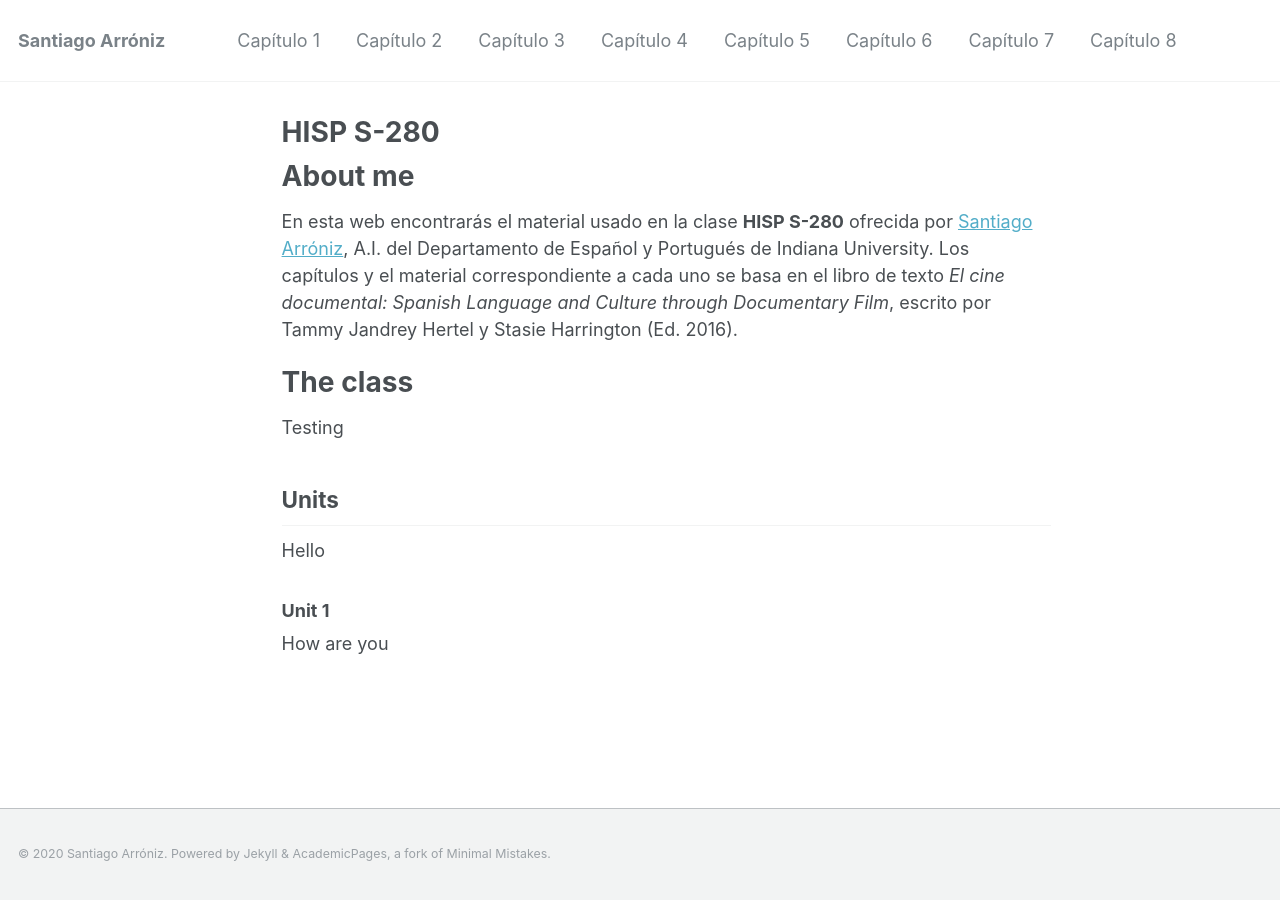
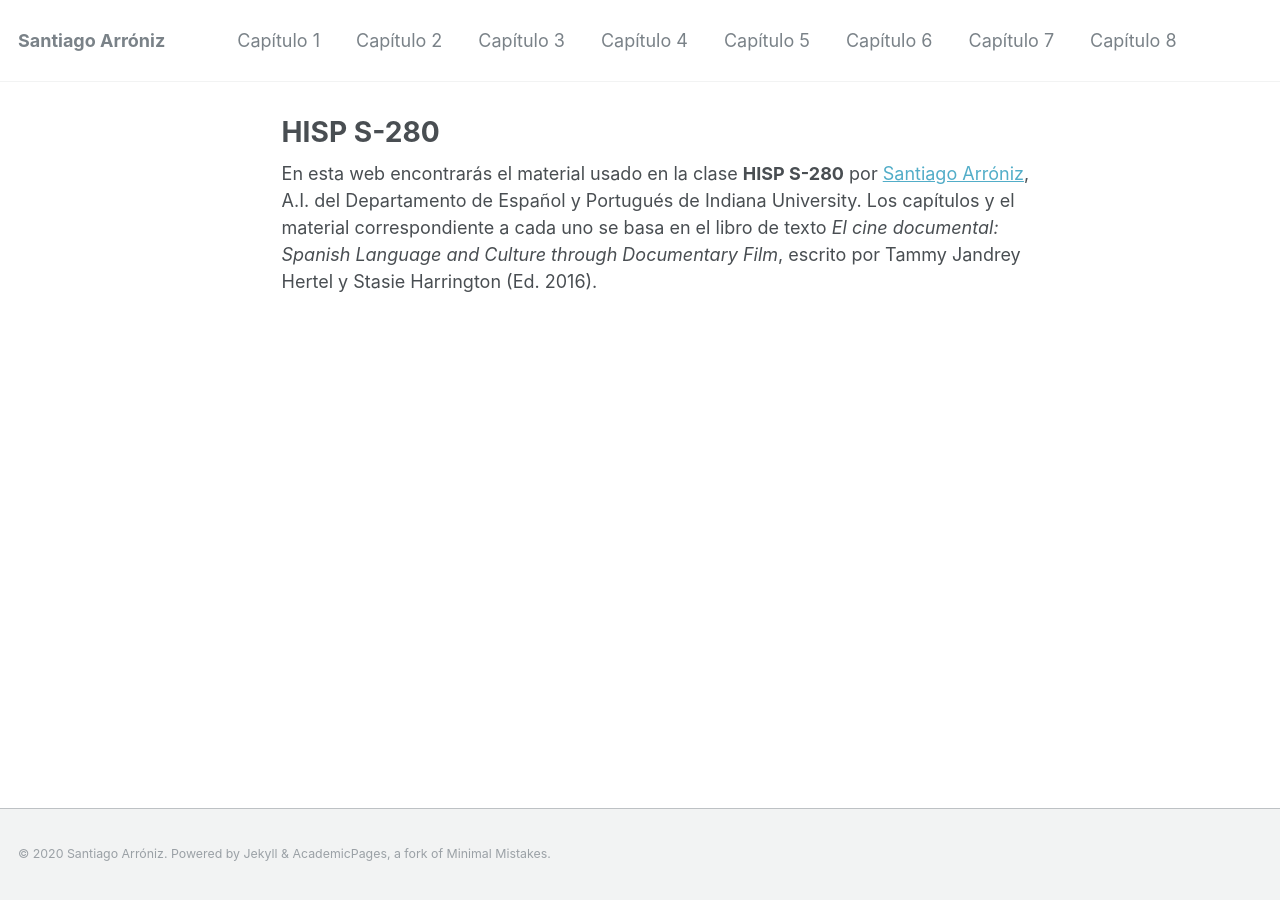
Before and after one commit to caroalyse/caroalyse.github.io, a Jekyll site: the page built from _pages/about.md, in a window 1280 px wide. Built offline with Jekyll 4.4.1, drawn with Linux system fonts in a browser that asks for light colours.

Commit message:
Update about.md

```diff
--- a/_pages/about.md
+++ b/_pages/about.md
@@ -9,14 +9,4 @@
 toc: true
 ---
 
-# About me
-En esta web encontrarás el material usado en la clase **HISP S-280** ofrecida por [Santiago Arróniz](sarroniz.github.io), A.I. del Departamento de Español y Portugués de Indiana University. Los capítulos y el material correspondiente a cada uno se basa en el libro de texto _El cine documental: Spanish Language and Culture through Documentary Film_, escrito por Tammy Jandrey Hertel y Stasie Harrington (Ed. 2016).
-
-# The class
-Testing
-
-## Units
-Hello
-
-### Unit 1
-How are you
+En esta web encontrarás el material usado en la clase **HISP S-280** por [Santiago Arróniz](sarroniz.github.io), A.I. del Departamento de Español y Portugués de Indiana University. Los capítulos y el material correspondiente a cada uno se basa en el libro de texto _El cine documental: Spanish Language and Culture through Documentary Film_, escrito por Tammy Jandrey Hertel y Stasie Harrington (Ed. 2016).
```
